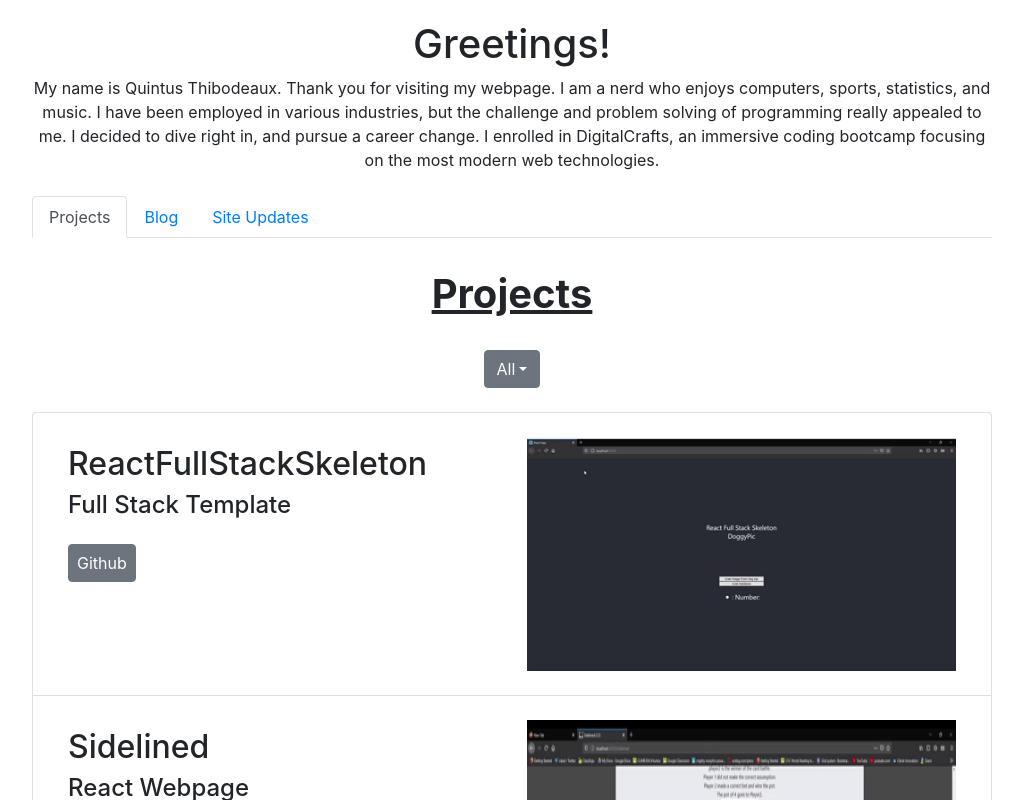
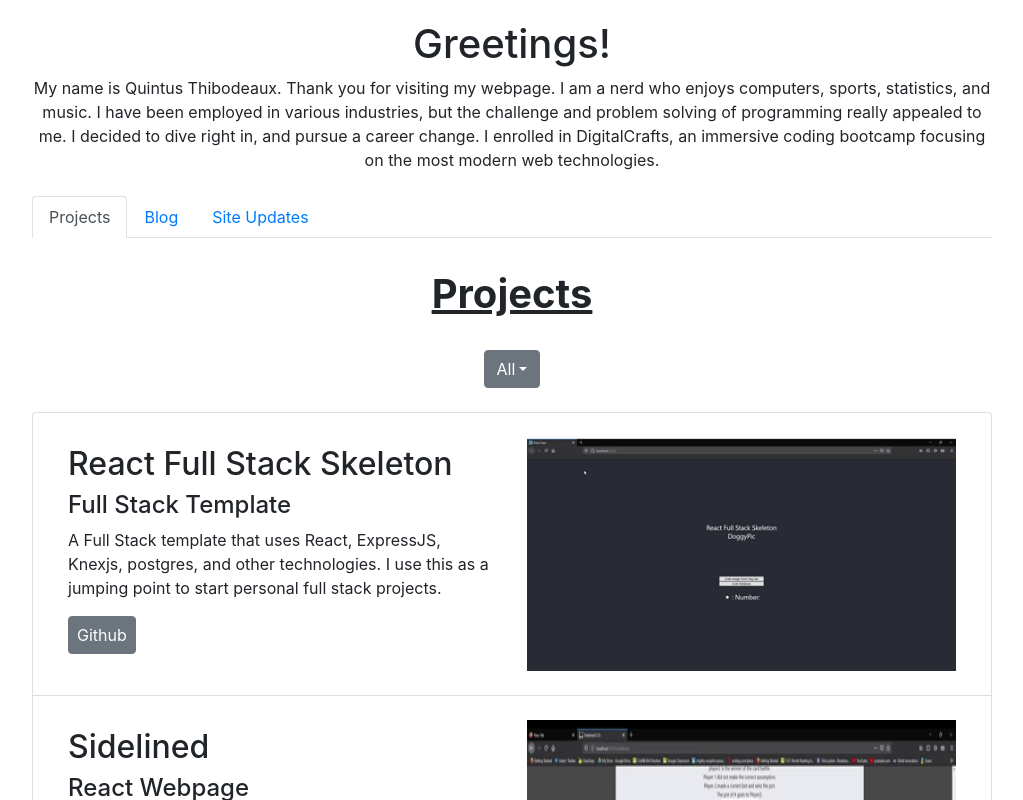
Before and after one commit to qthibodeaux/Portfolio, a React (Create React App) app: page / in a window 1280 px wide. Shown: the part 429-1229 px from the top of the page, without its empty margins (128-1151 px from the left). Built offline with nearby package versions, Linux system fonts and the light colour scheme.

Commit message:
Fixed bug in Skele project caption

```diff
--- a/src/components/info.js
+++ b/src/components/info.js
@@ -1,13 +1,13 @@
 
 const projects = [
     {
-        "name": "ReactFullStackSkeleton",
+        "name": "React Full Stack Skeleton",
         "headline": "Full Stack Template",
-        "caption": "",
+        "caption": "A Full Stack template that uses React, ExpressJS, Knexjs, postgres, and other technologies. I use this as a jumping point to start personal full stack projects.",
         "hasGithub": true,
         "githubrepo": "https://github.com/qthibodeaux/ReactFullStackSkeleton",
         "hassite": "hidden",
-        "site": "A Full Stack template that uses React, ExpressJS, Knexjs, postgres, and other technologies. I use this as a jumping point to start personal full stack projects.",
+        "site": "",
         "gif": "ReactSkele.gif",
         "tags": {"html5/css": true, "react":true, "expressjs":true, "postgres":true, "axios": true},
     },
```
